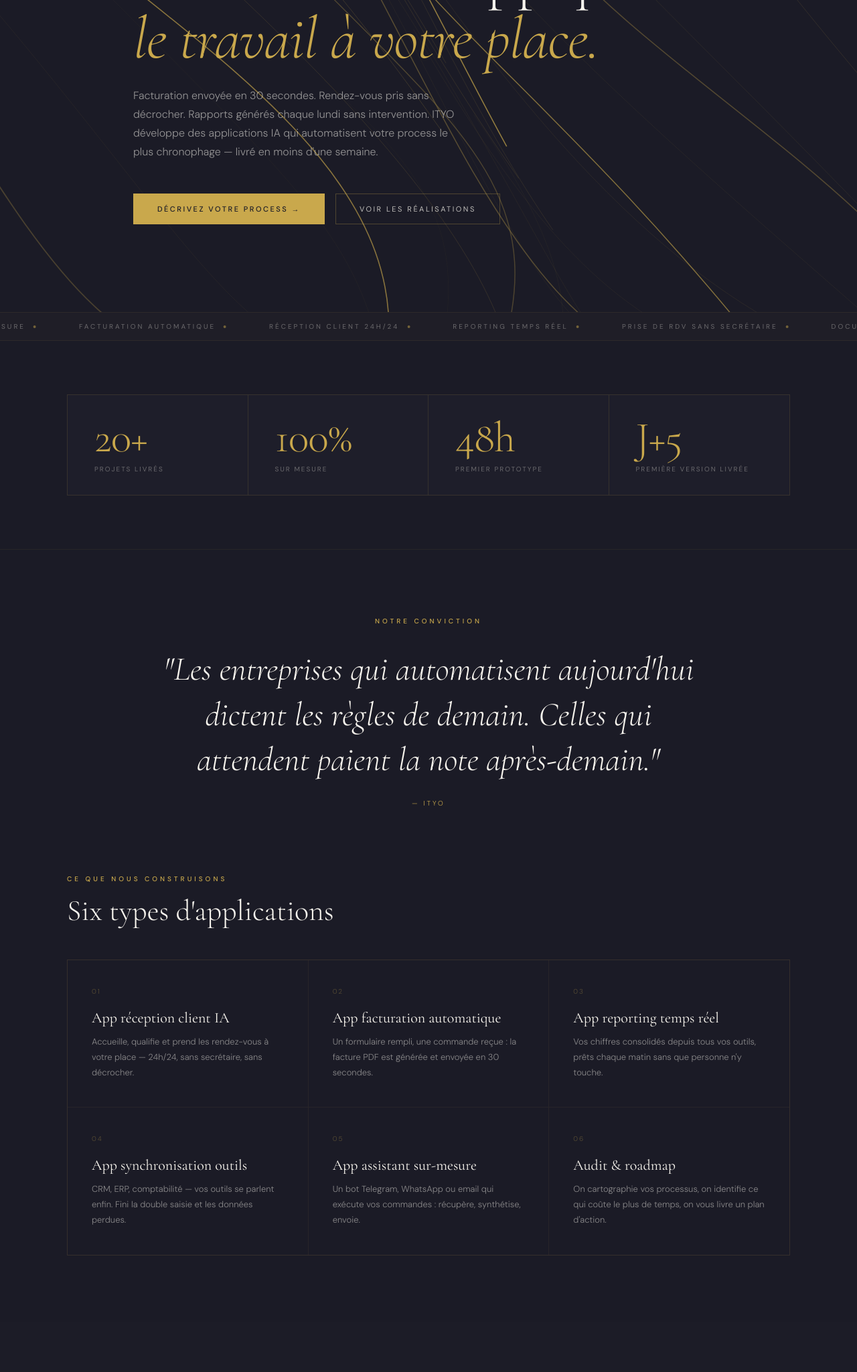
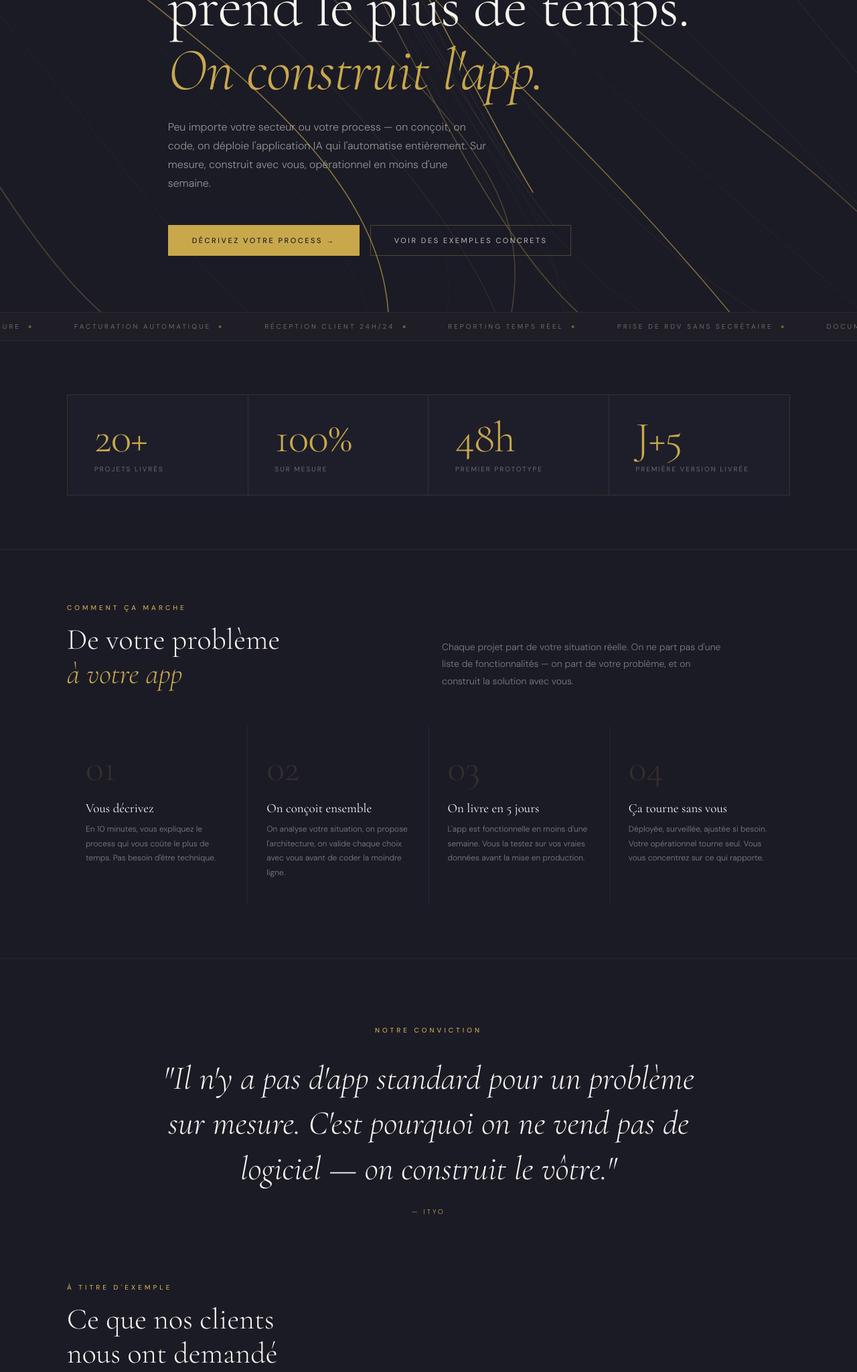
Before and after one commit to Yns941/ITYO---Website, a plain HTML site: page ityo-site-final.html in a window 1280 px wide. Shown: the part 334-2383 px from the top of the page at 67% size. Drawn offline with nearby package versions, Linux system fonts and the light colour scheme.

Commit message:
Repositionnement messaging — sur mesure infini + parcours client clair
- Hero : "Dites-nous ce qui vous prend le plus de temps. On construit l'app."
  → infinite custom, pas de liste de services
- Nouvelle section "Comment ça marche" (4 étapes) : parcours client complet
  → Vous décrivez → On conçoit ensemble → On livre en 5 jours → Ça tourne sans vous
- Services home : framing "exemples de ce que nos clients nous ont demandé"
  + cartes reformulées en citations client pour montrer l'infini possible
- Services page : chaque service = un problème client réel + "votre version sera différente"
- Projets : intro "ce ne sont pas des templates, chaque app est construite pour vous"
- Citation home : "Il n'y a pas d'app standard pour un problème sur mesure"
- CTA final : "Quel process vous coûte le plus de temps cette semaine ?"
  + première analyse gratuite, sans engagement

Co-Authored-By: Claude Sonnet 4.6 <noreply@anthropic.com>

```diff
--- a/ityo-site-final.html
+++ b/ityo-site-final.html
@@ -296,7 +296,7 @@
     .svc:hover::before { transform: scaleX(1); }
     .svc:hover::after { opacity: 1; }
     .svc-num {
-      font-size: 10px; letter-spacing: 2px;
+      font-size: 9px; letter-spacing: 1.5px;
       color: rgba(201,168,76,.35); margin-bottom: 20px;
     }
     .svc h3 {
@@ -649,15 +649,15 @@
           <span>Applications IA sur mesure — Paris</span>
         </div>
         <h1 class="display-xl reveal reveal-d1">
-          On construit l'app qui fait<br>
-          <em class="text-gold text-italic">le travail à votre place.</em>
+          Dites-nous ce qui vous<br>prend le plus de temps.<br>
+          <em class="text-gold text-italic">On construit l'app.</em>
         </h1>
         <p class="hero-sub reveal reveal-d2">
-          Facturation envoyée en 30 secondes. Rendez-vous pris sans décrocher. Rapports générés chaque lundi sans intervention. ITYO développe des applications IA qui automatisent votre process le plus chronophage — livré en moins d'une semaine.
+          Peu importe votre secteur ou votre process — on conçoit, on code, on déploie l'application IA qui l'automatise entièrement. Sur mesure, construit avec vous, opérationnel en moins d'une semaine.
         </p>
         <div class="hero-ctas reveal reveal-d3">
           <a class="btn-gold" href="#" onclick="showPage('vision'); return false;">Décrivez votre process →</a>
-          <a class="btn-outline" href="#" onclick="showPage('projects'); return false;">Voir les réalisations</a>
+          <a class="btn-outline" href="#" onclick="showPage('projects'); return false;">Voir des exemples concrets</a>
         </div>
       </div>
     </section>
@@ -691,13 +691,50 @@
       </div>
     </section>
 
+    <!-- HOW IT WORKS -->
+    <section style="padding: 80px 0; border-top: 1px solid rgba(201,168,76,.07);">
+      <div class="container">
+        <div style="margin-bottom: 52px; display: grid; grid-template-columns: 1fr 1fr; gap: 40px; align-items: end;">
+          <div>
+            <p class="eyebrow reveal" style="margin-bottom: 16px;">Comment ça marche</p>
+            <h2 class="display-md reveal reveal-d1">De votre problème<br><em class="text-italic text-gold">à votre app</em></h2>
+          </div>
+          <p class="reveal reveal-d2" style="font-size: 14px; color: rgba(248,245,238,.45); line-height: 1.85; max-width: 44ch;">
+            Chaque projet part de votre situation réelle. On ne part pas d'une liste de fonctionnalités — on part de votre problème, et on construit la solution avec vous.
+          </p>
+        </div>
+        <div style="display: grid; grid-template-columns: repeat(4,1fr); gap: 1px; background: rgba(201,168,76,.08);">
+          <div class="reveal" style="background: #1B1B26; padding: 36px 28px; position: relative;">
+            <div style="font-family: 'Cormorant Garamond', serif; font-size: 56px; font-weight: 300; color: rgba(201,168,76,.15); line-height: 1; margin-bottom: 20px;">01</div>
+            <h3 style="font-family: 'Cormorant Garamond', serif; font-size: 19px; font-weight: 400; color: #F8F5EE; margin-bottom: 10px;">Vous décrivez</h3>
+            <p style="font-size: 12px; color: rgba(248,245,238,.45); line-height: 1.8;">En 10 minutes, vous expliquez le process qui vous coûte le plus de temps. Pas besoin d'être technique.</p>
+          </div>
+          <div class="reveal reveal-d1" style="background: #1B1B26; padding: 36px 28px;">
+            <div style="font-family: 'Cormorant Garamond', serif; font-size: 56px; font-weight: 300; color: rgba(201,168,76,.15); line-height: 1; margin-bottom: 20px;">02</div>
+            <h3 style="font-family: 'Cormorant Garamond', serif; font-size: 19px; font-weight: 400; color: #F8F5EE; margin-bottom: 10px;">On conçoit ensemble</h3>
+            <p style="font-size: 12px; color: rgba(248,245,238,.45); line-height: 1.8;">On analyse votre situation, on propose l'architecture, on valide chaque choix avec vous avant de coder la moindre ligne.</p>
+          </div>
+          <div class="reveal reveal-d2" style="background: #1B1B26; padding: 36px 28px;">
+            <div style="font-family: 'Cormorant Garamond', serif; font-size: 56px; font-weight: 300; color: rgba(201,168,76,.15); line-height: 1; margin-bottom: 20px;">03</div>
+            <h3 style="font-family: 'Cormorant Garamond', serif; font-size: 19px; font-weight: 400; color: #F8F5EE; margin-bottom: 10px;">On livre en 5 jours</h3>
+            <p style="font-size: 12px; color: rgba(248,245,238,.45); line-height: 1.8;">L'app est fonctionnelle en moins d'une semaine. Vous la testez sur vos vraies données avant la mise en production.</p>
+          </div>
+          <div class="reveal reveal-d3" style="background: #1B1B26; padding: 36px 28px;">
+            <div style="font-family: 'Cormorant Garamond', serif; font-size: 56px; font-weight: 300; color: rgba(201,168,76,.15); line-height: 1; margin-bottom: 20px;">04</div>
+            <h3 style="font-family: 'Cormorant Garamond', serif; font-size: 19px; font-weight: 400; color: #F8F5EE; margin-bottom: 10px;">Ça tourne sans vous</h3>
+            <p style="font-size: 12px; color: rgba(248,245,238,.45); line-height: 1.8;">Déployée, surveillée, ajustée si besoin. Votre opérationnel tourne seul. Vous vous concentrez sur ce qui rapporte.</p>
+          </div>
+        </div>
+      </div>
+    </section>
+
     <!-- VISION QUOTE -->
     <section style="padding: 100px 0; border-top: 1px solid rgba(201,168,76,.07);">
       <div class="container">
         <div class="vision-quote">
           <p class="eyebrow reveal" style="margin-bottom: 32px;">Notre conviction</p>
           <blockquote class="reveal reveal-d1">
-            "Les entreprises qui automatisent aujourd'hui dictent les règles de demain. Celles qui attendent paient la note après-demain."
+            "Il n'y a pas d'app standard pour un problème sur mesure. C'est pourquoi on ne vend pas de logiciel — on construit le vôtre."
           </blockquote>
           <cite class="reveal reveal-d2">— ITYO</cite>
         </div>
@@ -708,39 +745,42 @@
     <section style="padding: 0 0 100px;">
       <div class="container">
         <div style="margin-bottom: 48px;">
-          <p class="eyebrow reveal" style="margin-bottom: 16px;">Ce que nous construisons</p>
-          <h2 class="display-md reveal reveal-d1">Six types d'applications</h2>
+          <p class="eyebrow reveal" style="margin-bottom: 16px;">À titre d'exemple</p>
+          <h2 class="display-md reveal reveal-d1">Ce que nos clients<br>nous ont demandé</h2>
+          <p class="reveal reveal-d2" style="font-size: 14px; color: rgba(248,245,238,.4); line-height: 1.85; max-width: 56ch; margin-top: 16px;">
+            Ces six exemples illustrent le type de problèmes qu'on résout. Votre app sera conçue pour votre situation — pas pour celle de quelqu'un d'autre.
+          </p>
         </div>
         <div class="svc-grid reveal">
           <div class="svc">
-            <div class="svc-num">01</div>
-            <h3>App réception client IA</h3>
-            <p>Accueille, qualifie et prend les rendez-vous à votre place — 24h/24, sans secrétaire, sans décrocher.</p>
+            <div class="svc-num">Ex. 01</div>
+            <h3>"On perd 2h/jour à répondre aux clients"</h3>
+            <p>On construit l'app qui accueille, qualifie et prend les rendez-vous à votre place — 24h/24, sans décrocher.</p>
           </div>
           <div class="svc">
-            <div class="svc-num">02</div>
-            <h3>App facturation automatique</h3>
-            <p>Un formulaire rempli, une commande reçue : la facture PDF est générée et envoyée en 30 secondes.</p>
+            <div class="svc-num">Ex. 02</div>
+            <h3>"Je fais mes factures à la main chaque semaine"</h3>
+            <p>On construit l'app qui génère et envoie la facture PDF en 30 secondes dès qu'une commande arrive.</p>
           </div>
           <div class="svc">
-            <div class="svc-num">03</div>
-            <h3>App reporting temps réel</h3>
-            <p>Vos chiffres consolidés depuis tous vos outils, prêts chaque matin sans que personne n'y touche.</p>
+            <div class="svc-num">Ex. 03</div>
+            <h3>"Mes chiffres sont éparpillés dans 5 outils"</h3>
+            <p>On construit l'app qui consolide tout et vous envoie votre rapport chaque matin, sans intervention.</p>
           </div>
           <div class="svc">
-            <div class="svc-num">04</div>
-            <h3>App synchronisation outils</h3>
-            <p>CRM, ERP, comptabilité — vos outils se parlent enfin. Fini la double saisie et les données perdues.</p>
+            <div class="svc-num">Ex. 04</div>
+            <h3>"On ressaisit les mêmes données partout"</h3>
+            <p>On connecte vos outils pour qu'ils se parlent — CRM, ERP, comptabilité — zéro double saisie.</p>
           </div>
           <div class="svc">
-            <div class="svc-num">05</div>
-            <h3>App assistant sur-mesure</h3>
-            <p>Un bot Telegram, WhatsApp ou email qui exécute vos commandes : récupère, synthétise, envoie.</p>
+            <div class="svc-num">Ex. 05</div>
+            <h3>"Je veux un assistant qui agit sur commande"</h3>
+            <p>On construit le bot qui récupère, synthétise et envoie ce dont vous avez besoin en un message.</p>
           </div>
           <div class="svc">
-            <div class="svc-num">06</div>
-            <h3>Audit & roadmap</h3>
-            <p>On cartographie vos processus, on identifie ce qui coûte le plus de temps, on vous livre un plan d'action.</p>
+            <div class="svc-num">Ex. 06</div>
+            <h3>"Je ne sais pas par où commencer"</h3>
+            <p>On cartographie vos processus, on identifie le gain le plus rapide, on vous livre un plan d'action concret.</p>
           </div>
         </div>
       </div>
@@ -774,13 +814,16 @@
     <!-- CTA FINAL -->
     <section class="cta-section">
       <div class="container">
-        <p class="eyebrow reveal" style="margin-bottom: 24px;">Prêt à passer à l'action ?</p>
-        <h2 class="display-lg reveal reveal-d1" style="max-width: 640px; margin: 0 auto 40px;">
-          Décrivez votre process.<br>On livre <em class="text-gold text-italic">l'app en 5 jours.</em>
+        <p class="eyebrow reveal" style="margin-bottom: 24px;">Première analyse gratuite</p>
+        <h2 class="display-lg reveal reveal-d1" style="max-width: 680px; margin: 0 auto 24px;">
+          Quel process vous coûte<br>le plus de temps <em class="text-gold text-italic">cette semaine ?</em>
         </h2>
-        <div class="reveal reveal-d2" style="display: flex; gap: 16px; justify-content: center; flex-wrap: wrap;">
-          <a class="btn-gold" href="#" onclick="showPage('vision'); return false;">Décrivez votre process →</a>
-          <a class="btn-outline" href="#" onclick="showPage('projects'); return false;">Voir les réalisations</a>
+        <p class="reveal reveal-d2" style="font-size: 14px; color: rgba(248,245,238,.4); max-width: 480px; margin: 0 auto 40px; line-height: 1.8;">
+          Décrivez-le en quelques lignes. On vous répond sous 24h avec une première analyse et une estimation concrète — sans engagement.
+        </p>
+        <div class="reveal reveal-d3" style="display: flex; gap: 16px; justify-content: center; flex-wrap: wrap;">
+          <a class="btn-gold" href="#" onclick="showPage('vision'); return false;">Décrivez votre situation →</a>
+          <a class="btn-outline" href="#" onclick="showPage('projects'); return false;">Voir des exemples</a>
         </div>
       </div>
     </section>
@@ -808,9 +851,9 @@
     <div class="page-hero">
       <div class="container">
         <p class="eyebrow reveal" style="margin-bottom: 20px;">Nos services</p>
-        <h1 class="display-xl reveal reveal-d1">Des applications IA<br><em class="text-gold text-italic">pour vos vrais problèmes</em></h1>
-        <p class="reveal reveal-d2" style="font-size: 15px; color: rgba(248,245,238,.5); max-width: 500px; line-height: 1.85; margin-top: 24px;">
-          On ne vend pas de l'automatisation abstraite. On construit l'app qui résout votre problème précis — réception client, facturation, reporting — et on la livre en moins d'une semaine.
+        <h1 class="display-xl reveal reveal-d1">Votre problème.<br><em class="text-gold text-italic">Notre app sur mesure.</em></h1>
+        <p class="reveal reveal-d2" style="font-size: 15px; color: rgba(248,245,238,.5); max-width: 520px; line-height: 1.85; margin-top: 24px;">
+          On ne part pas d'un catalogue. On part de votre situation — ce qui vous prend du temps, ce qui génère des erreurs, ce qui ralentit votre équipe. Ce que vous lisez ici, c'est ce qu'on a déjà construit : une illustration de ce qu'on peut faire pour vous.
         </p>
       </div>
     </div>
@@ -821,16 +864,16 @@
         <!-- SERVICE 1 -->
         <div class="svc-detail reveal">
           <div class="svc-detail-content">
-            <span class="svc-tag">01 — Réception & relation client</span>
-            <h2>App réception client IA</h2>
+            <span class="svc-tag">Exemple client — Relation client</span>
+            <h2>"Je passe ma journée à répondre aux mêmes questions"</h2>
             <p>
-              Vos clients arrivent, posent des questions, veulent un rendez-vous. Aujourd'hui ça vous coûte du temps ou de l'argent. On construit l'app qui répond à votre place — 24h/24, sans fatigue, sans erreur. Exemple : le salon de massage qui a réduit ses appels entrants de 70%.
+              Un salon de massage, un cabinet médical, un e-commerçant — le problème est le même : trop de temps passé à répondre, qualifier, orienter des clients. On a construit pour l'un d'eux une app qui fait tout ça à sa place. Résultat : 70% d'appels entrants en moins dès le premier mois. Votre version sera adaptée à votre secteur, vos produits, vos règles.
             </p>
             <ul class="feature-list">
               <li>Répond, qualifie, oriente — sans intervention humaine</li>
               <li>Prise de RDV et relances automatiques</li>
               <li>Disponible sur webchat, Telegram, WhatsApp, email</li>
-              <li>Escalade uniquement ce qui exige un humain</li>
+              <li>Escalade uniquement ce qui nécessite un humain</li>
             </ul>
           </div>
           <div class="svc-detail-visual">
@@ -874,10 +917,10 @@
             </svg>
           </div>
           <div class="svc-detail-content">
-            <span class="svc-tag">02 — Facturation & documents</span>
-            <h2>App facturation automatique</h2>
+            <span class="svc-tag">Exemple client — Documents & facturation</span>
+            <h2>"Je génère encore mes factures à la main"</h2>
             <p>
-              Vous remplissez un formulaire ou une commande arrive : la facture est générée, formatée et envoyée au client en 30 secondes. Plus de saisie manuelle, plus d'oubli, plus de retard. Exemple : l'app de facturation freelance qu'on a livrée en 5 jours.
+              Un freelance, une PME, un artisan — chaque semaine, les mêmes factures à créer, les mêmes emails à rédiger, les mêmes relances à envoyer. On a construit une app qui fait tout ça en 30 secondes dès qu'une commande arrive. Livrée en 5 jours. Votre version s'adaptera à vos produits, vos clients, votre comptabilité.
             </p>
             <ul class="feature-list">
               <li>PDF généré et envoyé automatiquement à chaque commande</li>
@@ -891,10 +934,10 @@
         <!-- SERVICE 3 -->
         <div class="svc-detail reveal">
           <div class="svc-detail-content">
-            <span class="svc-tag">03 — Reporting & pilotage</span>
-            <h2>App reporting temps réel</h2>
+            <span class="svc-tag">Exemple client — Pilotage & reporting</span>
+            <h2>"Je n'ai jamais la vraie photo de mon business"</h2>
             <p>
-              Vos chiffres sont éparpillés dans Shopify, la banque, le CRM et cinq Google Sheets. Personne n'a la vraie photo. On connecte toutes vos sources et on construit un dashboard unique qui se met à jour sans que personne n'y touche.
+              Shopify, la banque, le CRM, Google Sheets — les chiffres existent, mais ils sont partout. On a construit pour un client e-commerce une app qui consolide tout en un dashboard mis à jour en temps réel. Votre version sera calée sur vos outils, vos KPIs, votre rythme.
             </p>
             <ul class="feature-list">
               <li>Consolidation multi-sources en temps réel</li>
@@ -928,7 +971,7 @@
       <div class="container">
         <div style="text-align: center; margin-bottom: 60px;">
           <p class="eyebrow reveal" style="margin-bottom: 16px;">Notre méthode</p>
-          <h2 class="display-md reveal reveal-d1">De l'audit au déploiement</h2>
+          <h2 class="display-md reveal reveal-d1">De votre problème à votre app</h2>
         </div>
         <div class="timeline">
           <div class="timeline-line"></div>
@@ -999,10 +1042,10 @@
             <div class="projects-count reveal">20+</div>
           </div>
           <div>
-            <p class="eyebrow reveal" style="margin-bottom: 20px;">Portfolio</p>
-            <h1 class="display-lg reveal reveal-d1">Des automatisations<br>qui <em class="text-gold text-italic">produisent</em></h1>
+            <p class="eyebrow reveal" style="margin-bottom: 20px;">Réalisations</p>
+            <h1 class="display-lg reveal reveal-d1">Ce qu'on a construit<br><em class="text-gold text-italic">pour nos clients</em></h1>
             <p class="reveal reveal-d2" style="font-size: 14px; color: rgba(248,245,238,.5); line-height: 1.85; margin-top: 20px;">
-              Chaque projet est une réponse à un vrai problème opérationnel. Pas de démo. Pas de maquette. Du code en production.
+              Chaque app est partie d'un vrai problème opérationnel. Ce ne sont pas des templates — chaque projet a été conçu sur mesure pour une situation précise. Le vôtre le sera aussi.
             </p>
           </div>
         </div>
```
